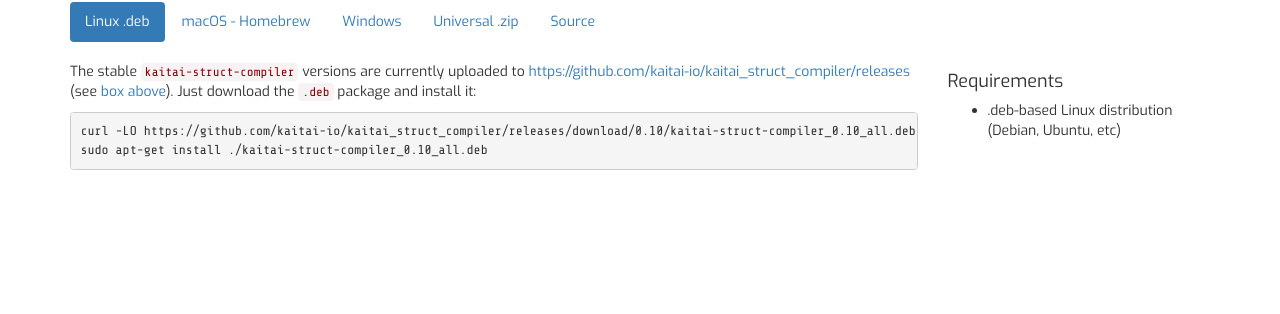
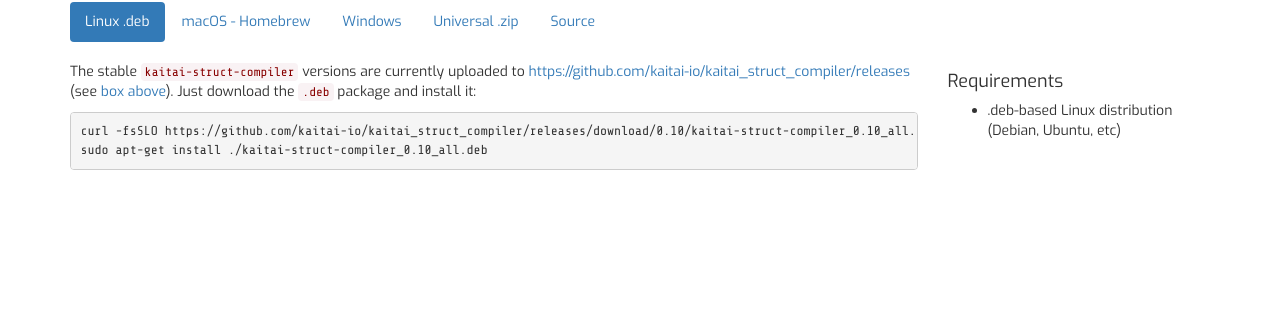
Before and after one commit to kaitai-io/kaitai-io.github.io, a Jekyll site: the page built from index.md, in a window 1280 px wide and 900 px high, scrolled down 2424 px. Shown: the part 137-451 px from the top of the window. Built offline with Jekyll 4.4.1, drawn with Linux system fonts in a browser that asks for light colours; nearby versions of some CDN libraries.

Commit message:
Download: use `-fsSL` flags in the `curl` invocation
See https://www.joyfulbikeshedding.com/blog/2020-05-11-best-practices-when-using-curl-in-shell-scripts.html

I've noticed that people tend to use this in shell scripts and CI
workflows, so I think it makes sense to provide an invocation that
follows best practices for such uses.

```diff
--- a/index.md
+++ b/index.md
@@ -334,7 +334,7 @@
           <div class="col-sm-9">
             <p>The stable <code>kaitai-struct-compiler</code> versions are currently uploaded to <a href="https://github.com/kaitai-io/kaitai_struct_compiler/releases" target="_blank" rel="noopener">https://github.com/kaitai-io/kaitai_struct_compiler/releases</a> (see <a href="#bintray-sunset-callout">box above</a>). Just download the <code>.deb</code> package and install it:
             </p>
-            <pre>curl -LO https://github.com/kaitai-io/kaitai_struct_compiler/releases/download/0.10/kaitai-struct-compiler_0.10_all.deb
+            <pre>curl -fsSLO https://github.com/kaitai-io/kaitai_struct_compiler/releases/download/0.10/kaitai-struct-compiler_0.10_all.deb
 sudo apt-get install ./kaitai-struct-compiler_0.10_all.deb</pre>
           </div>
           <div class="col-sm-3">
```
